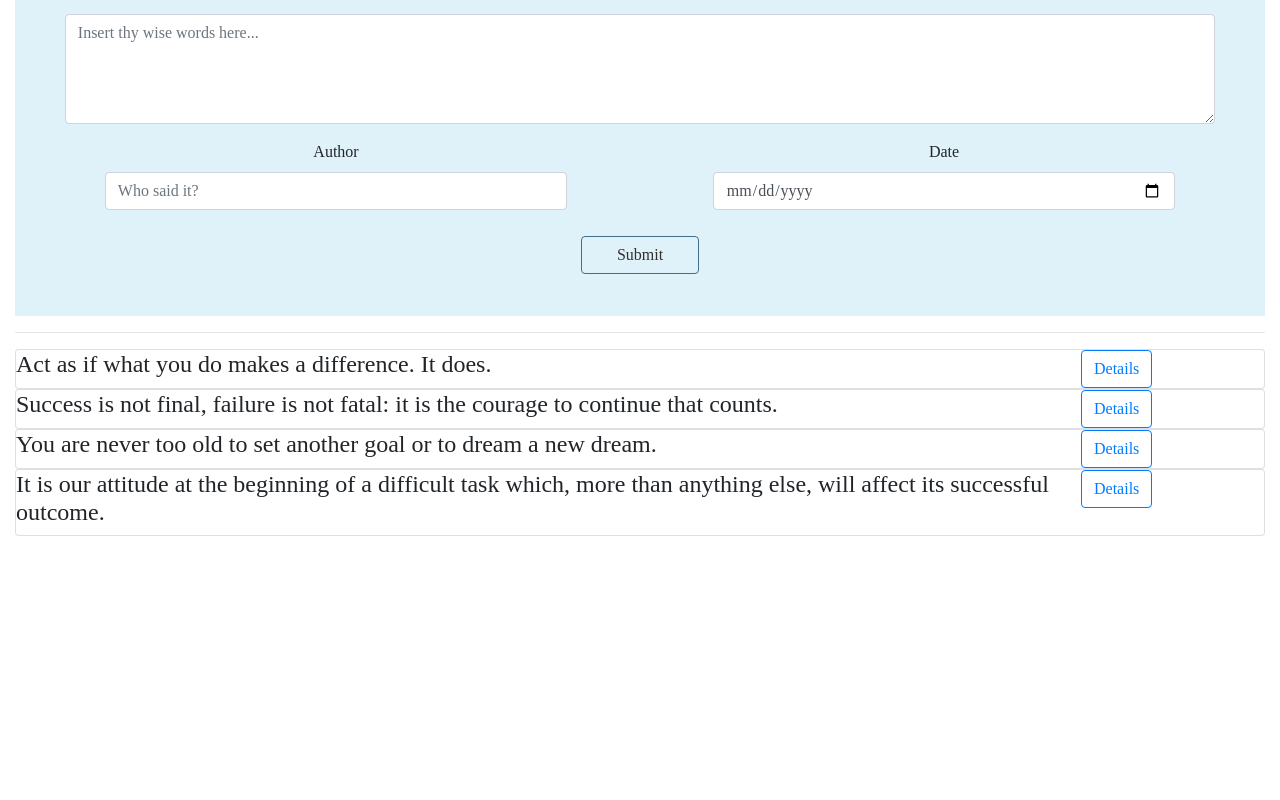
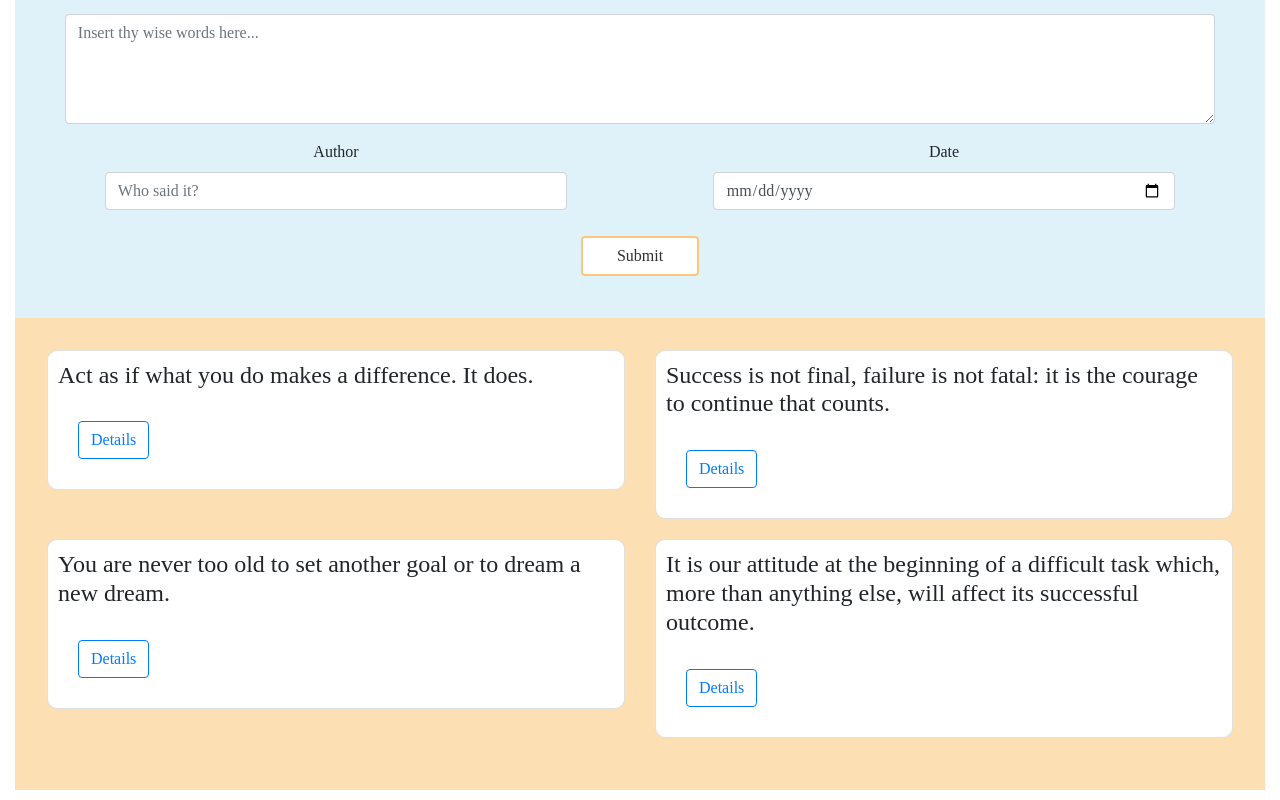
Before and after one commit to Nicholas-Muturi/mc21-quotes, an Angular app: page / in a window 1280 px wide. Shown: the part 483-1283 px from the top of the page. Before the commit the page ends 1019 px from the top, so only its background shows below. Built offline with nearby package versions, Linux system fonts and the light colour scheme; a web font is replaced by a local one.

Commit message:
Changed layout of the div containing all quotes into row w/ 2 cards in a single row

```diff
--- a/src/app/quote-form/quote-form.component.css
+++ b/src/app/quote-form/quote-form.component.css
@@ -12,7 +12,7 @@ h2 {
 .alert {
     background-color: #8B2635;
     color: #E0E2DB;
-    font-weight: 300px;
+    font-weight: 700px;
     font-family: 'Antic', sans-serif;
 
 }
@@ -36,12 +36,13 @@ button {
     display: block;
     width: 10%;
     margin: 10px auto;
-    border: 1px solid #406E8E;
+    border: 2px solid #FCC87B;
+    background-color: #ffffff;
     color: #312F2F;
 }
 
 button:hover {
-    border: 1px solid #406E8E;
-    background-color: #406E8E;
-    color: #EEE5E9;
+    border: 2px solid #FCDFB3;
+    background-color: #FCDFB3;
+    color: #312F2F;
 }
--- a/src/app/quote-form/quote-form.component.html
+++ b/src/app/quote-form/quote-form.component.html
@@ -29,5 +29,5 @@
     </div>
   </div>
 
-  <button type="submit" class="btn btn-outline-success">Submit</button>
+  <button type="submit" class="btn btn-outline-light">Submit</button>
 </form>
--- a/src/app/quote/quote.component.css
+++ b/src/app/quote/quote.component.css
@@ -41,3 +41,15 @@ div {
   padding: 2em;
   background-color: #e0f2f9;
 }
+
+#detailsDiv {
+  margin: 0px auto 10px auto;
+  padding: 2em;
+  background-color: #FCDFB3;
+}
+
+#detailsDiv .card {
+  margin: 0px auto 20px auto;
+  padding: 10px;
+  border-radius: 10px;
+}
--- a/src/app/quote/quote.component.html
+++ b/src/app/quote/quote.component.html
@@ -10,19 +10,17 @@
   <div id="formDiv">
     <quote-form (quoteAdd)="addQuote($event)"></quote-form>
   </div>
-  <hr>
-  <div id="detailsDiv" *ngFor='let quote of quotes; let i = index'>
-    <div class="card">
-      <div class="row">
-        <div class="col-md-10">
-          <h4 id="mainQuote">{{quote.quote}}</h4>
-        </div>
-        <div class="col-md-2">
-          <button class="btn btn-outline-primary" (click)="toggleDetails(i)">Details</button>
+  <div id="detailsDiv" >
+    <div class="row">
+      <div class="col-md-6" *ngFor='let quote of quotes; let i = index'>
+        <div class="card">
+          <h4 id="mainQuote" class="card-title">{{quote.quote}}</h4>
+          <div class="card-body">
+              <button class="btn btn-outline-primary" (click)="toggleDetails(i)">Details</button>
+              <quote-details *ngIf='quote.showDetails' [quote]='quote' (upVote)='upvoteQuote(i)' (downVote)='downvoteQuote(i)'
+        (quoteDel)='deleteQuote(i)'></quote-details>
+          </div>
         </div>
       </div>
-      <quote-details *ngIf='quote.showDetails' [quote]='quote' (upVote)='upvoteQuote(i)' (downVote)='downvoteQuote(i)'
-        (quoteDel)='deleteQuote(i)'></quote-details>
     </div>
-  </div>
 </div>
```
